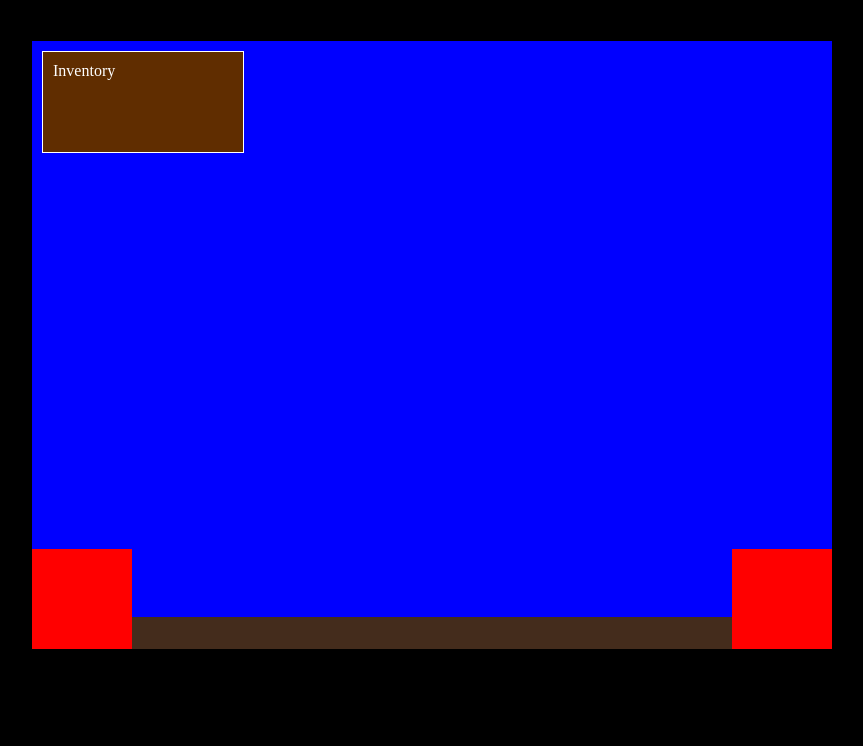
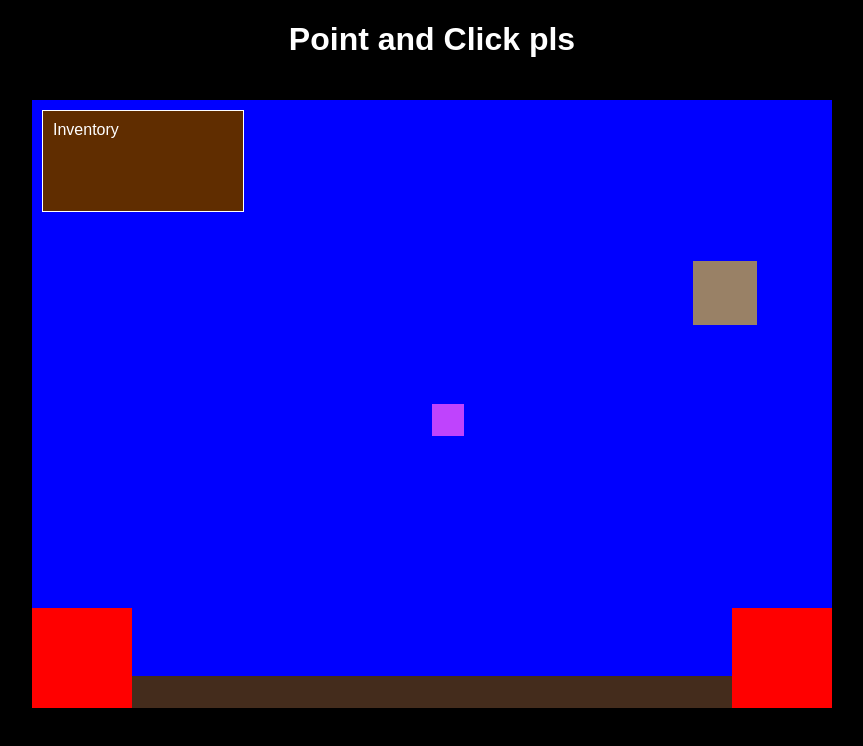
Before and after one commit to nooseses/Pointlick, a plain HTML site: page index.html in a window 1280 px wide. Shown: the whole page, without its empty margins (208-1071 px from the left). Drawn offline with Linux system fonts and the light colour scheme.

Commit message:
Big Upd8
Yeeees

```diff
--- a/css/main.css
+++ b/css/main.css
@@ -5,6 +5,7 @@ body {
     gap: 20px;
     margin: 0px;
     background-color: #000000;
+    font-family: sans-serif;
 }
 
 h1 {
@@ -31,6 +32,28 @@ p {
     background-color: blue;
 }
 
+/* Main character*/
+#mainCharacter {
+    left: 400px;
+    top: 304px;
+    width: 32px;
+    height: 32px;
+    background-color: rgb(191, 67, 253);
+}
+
+/* foreground items*/
+#doorOne {
+    top: 150px;
+    left: 650px;
+    width: 64px;
+    height: 64px;
+    background-color: gold;
+    opacity: 0.6;
+}
+
+
+
+/* inventory*/
 #inventoryBox {
     position: relative;
     display: block;
@@ -78,7 +101,20 @@ p {
     height: 100px;
 }
 
+/*classes*/
 .foreground {
     position: absolute;
     z-index: 1000;
+    transition: all 1s ease-in-out;
 }
+
+.background {
+    position: absolute;
+    z-index: 0;
+}
+
+.heroCharacter {
+    position: absolute;
+    z-index: 100;
+    transition: all 1s ease-in-out;
+}
--- a/index.html
+++ b/index.html
@@ -6,7 +6,7 @@
     <meta name="viewport" content="width=device-width, initial-scale=1.0">
     <link rel="stylesheet" href="css/main.css">
 
-    <title>point and click adventure</title>
+    <title>point and click pls</title>
 </head>
 
 <body>
@@ -30,8 +30,20 @@
             <ul id="inventoryList">
 
             </ul>
+
+
+            <!-- foreground ditems -->
+            <div id="doorOne" class="foreground"></div>
+
+        </div> <!-- main character -->
+        <div id="mainCharacter" class="heroCharacter">
+
         </div>
 
+    </div>
+    <!-- background -->
+    <div id="tilemap" class="background">
+    </div>
     </div>
     <script src="js/main.js"></script>
 </body>
--- a/js/main.js
+++ b/js/main.js
@@ -0,0 +1,23 @@
+document.getElementById("mainTitle").innerText = "Point and Click pls";
+
+//game window reference
+const gameWindow = document.getElementById("gameWindow");
+
+//main character reference
+const mainCharacter = document.getElementById("mainCharacter");
+const offsetCharacter = 16;
+
+gameWindow.onclick = function (e) {
+    var rect = gameWindow.getBoundingClientRect();
+    var x = e.clientX - rect.left;
+    var y = e.clientY - rect.top;
+    console.log(e.target.id);
+    mainCharacter.style.left = x - offsetCharacter + "px";
+    mainCharacter.style.top = y - offsetCharacter + "px";
+
+
+    if (e.target.id == "doorOne") {
+        mainCharacter.style.backgroundColor = "00FF42";
+        console.log("Open Door");
+    }
+}
```
